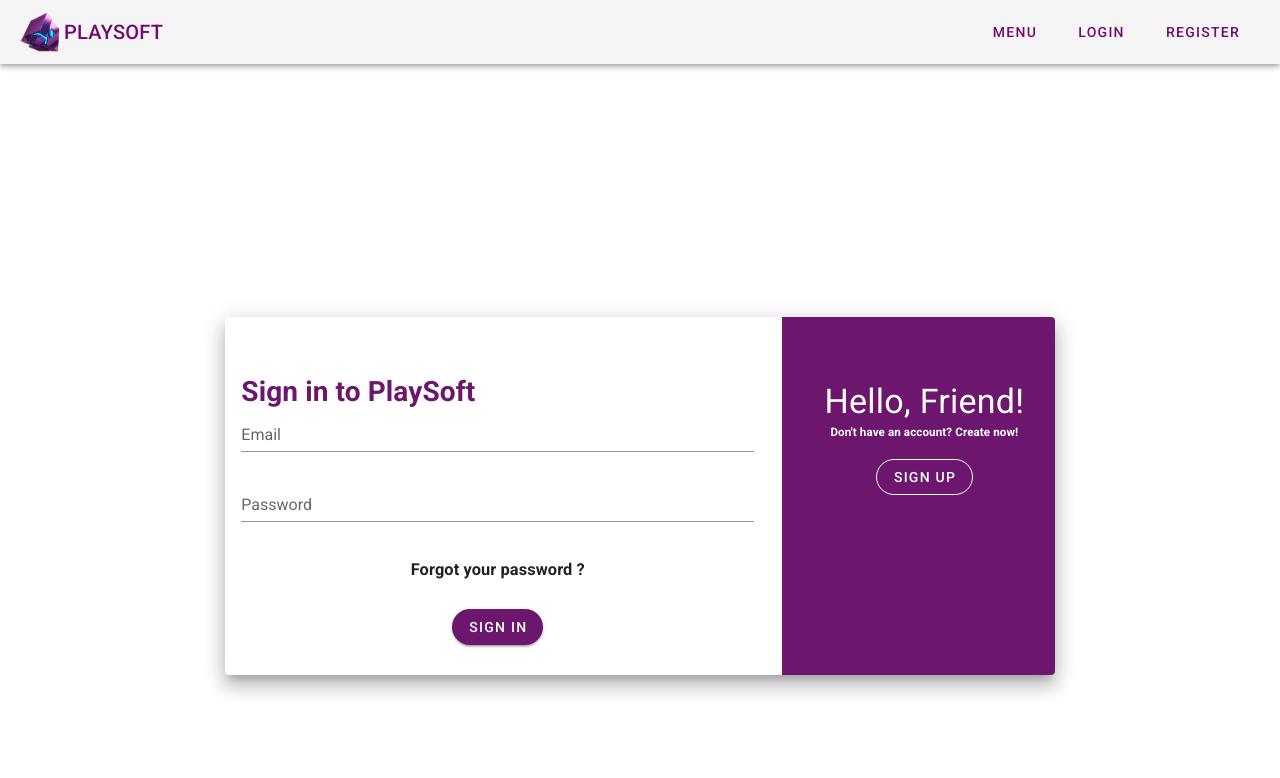
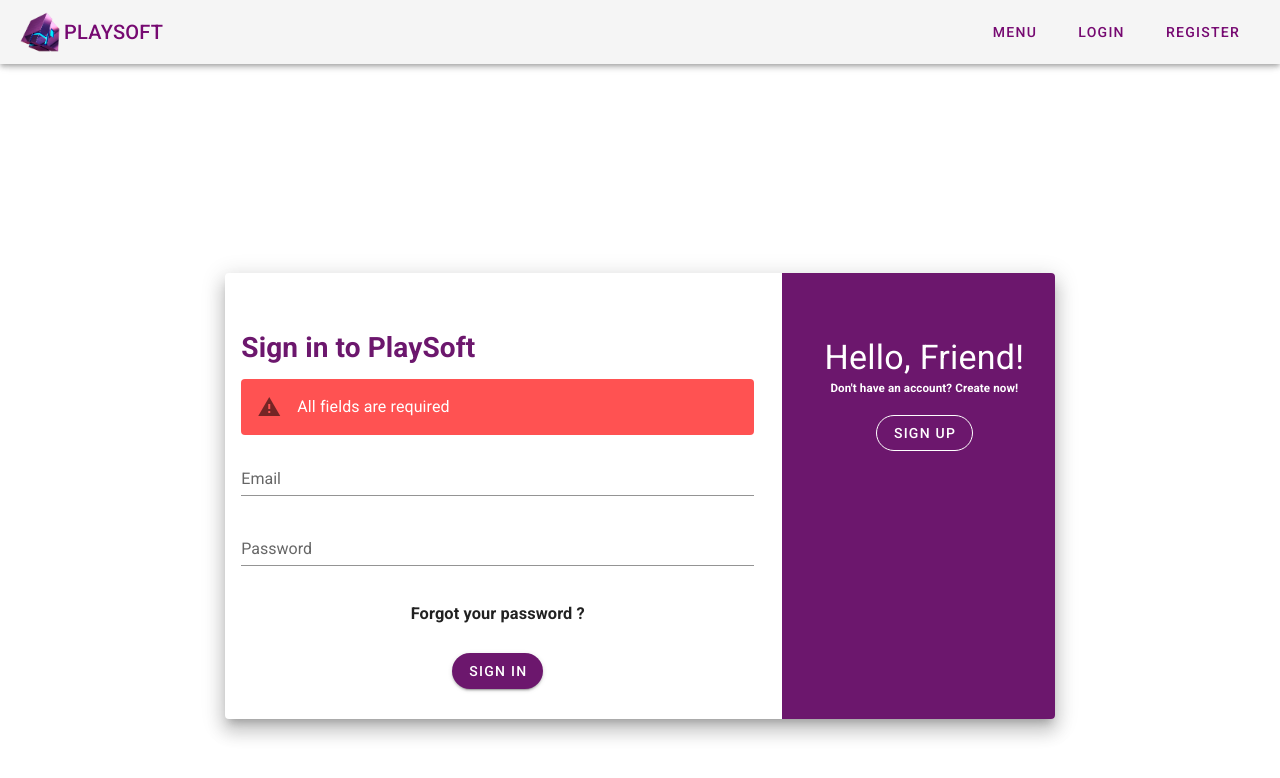
Before and after one commit to llPotoydll/PlaySoftBeta, a Vue app in the folder Web/playsoft/: page / in a window 1280 px wide. Both pictures are taken after a click on the button "SIGN IN". Shown: the top 778 px of the page. Built offline with nearby package versions, Linux system fonts and the light colour scheme; no server answers.

Commit message:
login/register finished

```diff
--- a/Web/playsoft/src/components/LoginCard.vue
+++ b/Web/playsoft/src/components/LoginCard.vue
@@ -11,28 +11,20 @@
                     <v-col cols="12" md="8">
                       <v-card-text class="mt-12">
                         <h1 style="color: #6c176d">Sign in to PlaySoft</h1>
-                        <v-form>
-                          <v-text-field
-                            v-model="loginEmail"
-                            label="Email"
-                            type="text"
-                            color="#6c176d"
-                          />
+                        <template>
+                          <v-alert v-show="loginError" style="margin-top: 20px; color: white" color="error" icon="$error"
+                            id="alert">{{ alertMessage }}</v-alert></template>
+                        <v-form @submit.prevent="onSubmit">
 
-                          <v-text-field
-                            v-model="loginPassword"
-                            id="password"
-                            label="Password"
-                            type="password"
-                            color="#6c176d"
-                          />
+                          <v-text-field v-model="loginEmail" label="Email" type="text" color="#6c176d" />
+
+                          <v-text-field v-model="loginPassword" id="password" label="Password" type="password"
+                            color="#6c176d" />
                         </v-form>
                         <h3 class="text-center mt-4">Forgot your password ?</h3>
                       </v-card-text>
                       <div style="margin-bottom: 30px" class="text-center mt-3">
-                        <v-btn rounded color="#6c176d" dark @click="login()"
-                          >SIGN IN</v-btn
-                        >
+                        <v-btn rounded color="#6c176d" dark @click="login()">SIGN IN</v-btn>
                       </div>
                     </v-col>
                     <v-col cols="12" md="4" style="background-color: #6c176d">
@@ -45,9 +37,7 @@
                         </h5>
                       </v-card-text>
                       <div class="text-center">
-                        <v-btn rounded outlined dark @click="step++"
-                          >SIGN UP</v-btn
-                        >
+                        <v-btn rounded outlined dark @click="step++">SIGN UP</v-btn>
                       </div>
                     </v-col>
                   </v-row>
@@ -61,9 +51,7 @@
                         </h5>
                       </v-card-text>
                       <div class="text-center">
-                        <v-btn rounded outlined dark @click="step--"
-                          >Sign in</v-btn
-                        >
+                        <v-btn rounded outlined dark @click="step--">Sign in</v-btn>
                       </div>
                     </v-col>
 
@@ -71,53 +59,21 @@
                       <v-card-text class="mt-12">
                         <h1>Create Account</h1>
                         <template>
-                          <v-alert
-                            v-show="passwordsEquals"
-                            style="margin-top: 20px; color: white"
-                            color="error"
-                            icon="$error"
-                            id="alert"
-                            ></v-alert
-                          ></template
-                        >
+                          <v-alert v-show="registerError" style="margin-top: 20px; color: white" color="error"
+                            icon="$error" id="alert">{{ alertMessage }}</v-alert></template>
                         <v-form>
-                          <v-text-field
-                            v-model="registerUsername"
-                            label="Name"
-                            type="text"
-                            color="#6c176d"
-                          />
-                          <v-text-field
-                            v-model="registerEmail"
-                            label="Email"
-                            type="text"
-                            color="#6c176d"
-                          />
+                          <v-text-field v-model="registerUsername" label="Name" type="text" color="#6c176d" />
+                          <v-text-field v-model="registerEmail" label="Email" type="text" color="#6c176d" />
 
-                          <v-text-field
-                            v-model="registerPassword"
-                            id="password"
-                            label="Password"
-                            type="password"
-                            color="#6c176d"
-                          />
-                          <v-text-field
-                            v-model="repeatPassword"
-                            id="password"
-                            label="Repeat Password"
-                            type="password"
-                            color="#6c176d"
-                          />
+                          <v-text-field v-model="registerPassword" id="password" label="Password" type="password"
+                            color="#6c176d" />
+                          <v-text-field v-model="repeatPassword" id="password" label="Repeat Password" type="password"
+                            color="#6c176d" />
                         </v-form>
                       </v-card-text>
 
-                      <div
-                        style="margin-bottom: 30px"
-                        class="text-center mt-n5"
-                      >
-                        <v-btn @click="register()" color="#6c176d" dark
-                          >SIGN UP</v-btn
-                        >
+                      <div style="margin-bottom: 30px" class="text-center mt-n5">
+                        <v-btn @click="register()" color="#6c176d" dark>SIGN UP</v-btn>
                       </div>
                     </v-col>
                   </v-row>
@@ -136,7 +92,15 @@ import axios from "axios";
 export default {
   data() {
     return {
-      passwordsEquals: false,
+      registerUsername: "",
+      registerEmail: "",
+      registerPassword: "",
+      repeatPassword: "",
+      loginEmail: "",
+      loginPassword: "",
+      alertMessage: "",
+      registerError: false,
+      loginError: false,
       step: 1,
     };
   },
@@ -145,13 +109,17 @@ export default {
   },
   methods: {
     register() {
-      const error = document.getElementById("alert");
-      console.log(error)
-      if (this.registerPassword != this.repeatPassword) {
-        error.content("Passwords don't match")
-        this.passwordsEquals = true;
+      if (this.registerEmail == "" || this.registerPassword == "" || this.registerUsername == "" || this.repeatPassword == "") {
+        this.registerError = true;
+        this.alertMessage = "All fields are required";
+      } else if (this.registerPassword != this.repeatPassword) {
+        this.alertMessage = "Passwords don't match";
+        this.registerError = true;
       } else {
-        this.passwordsEquals = false;
+        if (this.registerError) {
+          this.registerError = false;
+        }
+
         axios
           .post("https://localhost:7279/Auth/register", {
             email: this.registerEmail,
@@ -159,17 +127,26 @@ export default {
             password: this.registerPassword,
           })
           .then(function (response) {
-            if (response.status != 200) {
+            console.log(response);
 
-              error.innerText("Email already in use")
-              this.passwordsEquals = true;
-            }else{
-              this.passwordsEquals = false;
-            }
+
+          })
+          .catch(e => {
+            this.alertMessage = "Email already in use";
+            this.registerError = true;
+            console.log(e);
           });
       }
     },
+
     login() {
+      if (this.loginError) {
+        this.loginError = false;
+      }
+      if (this.loginEmail == "" || this.loginPassword == "") {
+        this.loginError = true;
+        this.alertMessage = "All fields are required";
+      } else {
         axios
           .post("https://localhost:7279/Auth/login", {
             email: this.loginEmail,
@@ -177,11 +154,18 @@ export default {
           })
           .then(function (response) {
             console.log(response);
+          })
+          .catch(e => {
+            this.loginError = true;
+            this.alertMessage = "This account doesn't exist";
+            console.log(e);
           });
-    },
+      }
+    }
+
   },
 };
+
 </script>
 
-<style>
-</style>
+<style></style>
```
Also changed, not shown: 2 other files (tests, documents, lock files or other folders). Lines whose indentation alone changed are shown as unchanged.
